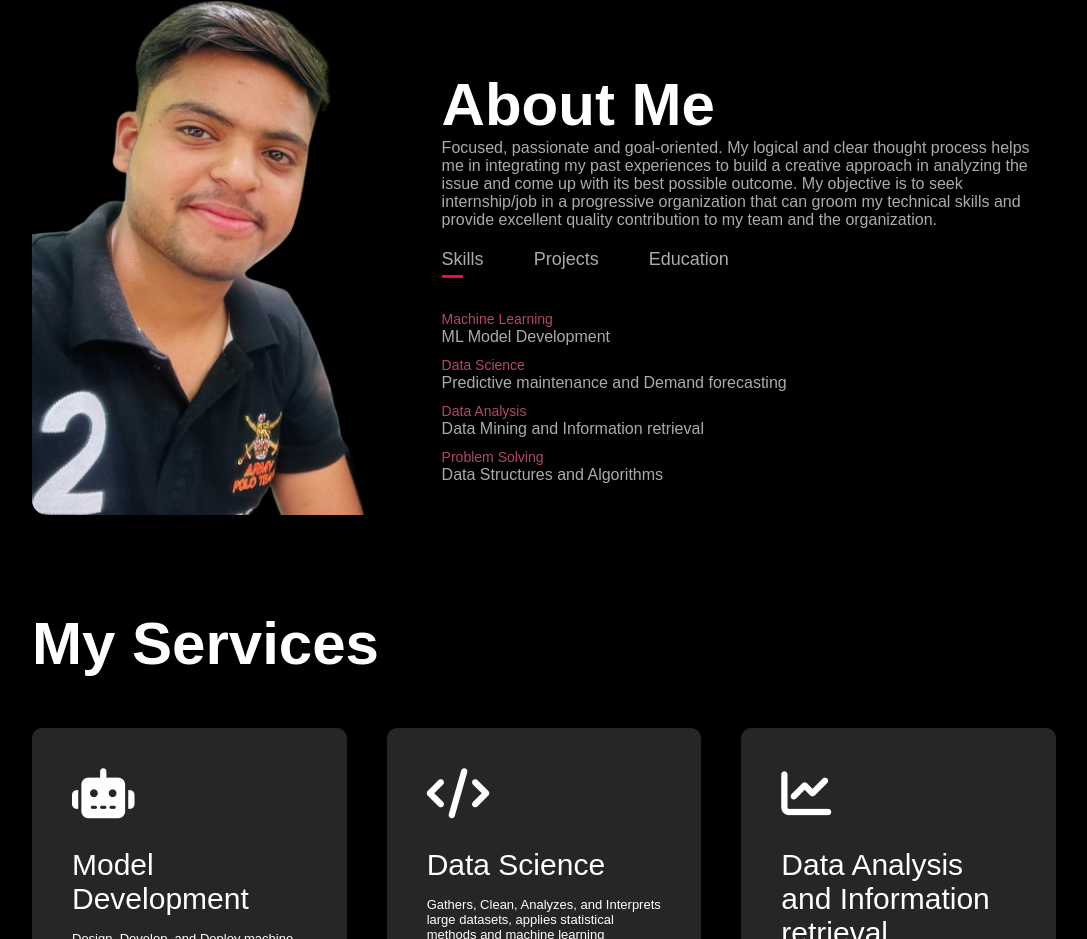
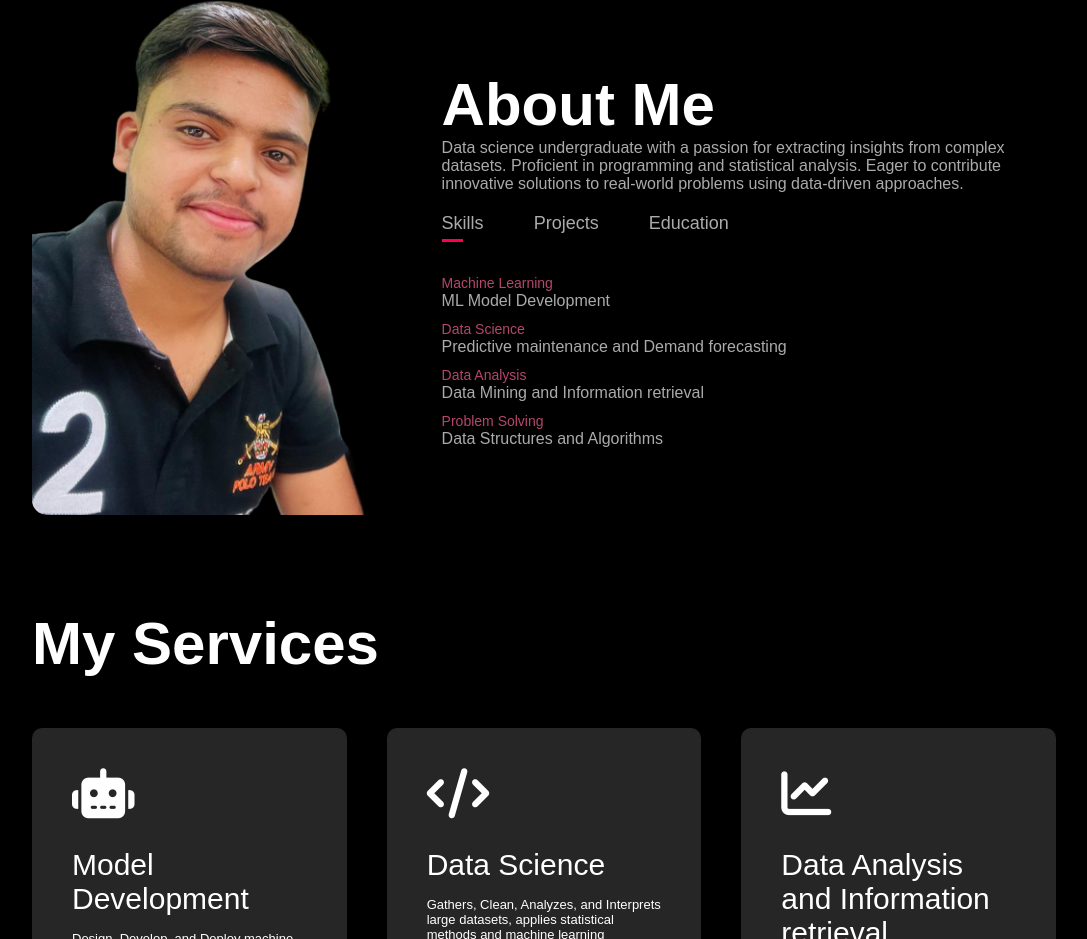
Before and after one commit to nitin1625/Potfolio-Site, a plain HTML site: page index.html in a window 1280 px wide. Shown: the part 797-1736 px from the top of the page, without its empty margins (96-1183 px from the left). Drawn offline with Linux system fonts and the light colour scheme.

Commit message:
Update index.html

```diff
--- a/index.html
+++ b/index.html
@@ -46,13 +46,11 @@
           <div class="about-col-2">
             <h1 class="sub-title">About Me</h1>
             <p>
-              Focused, passionate and goal-oriented. My logical and clear
-              thought process helps me in integrating my past experiences to
-              build a creative approach in analyzing the issue and come up with
-              its best possible outcome. My objective is to seek internship/job
-              in a progressive organization that can groom my technical skills
-              and provide excellent quality contribution to my team and the
-              organization.
+              Data science undergraduate with a passion for extracting
+              insights from complex datasets.
+              Proficient in programming and statistical analysis.
+              Eager to contribute innovative solutions to real-world problems
+              using data-driven approaches.
             </p>
             <div class="tab-titles">
               <p class="tab-links active-link" onclick="opentab('Skills')">
@@ -192,12 +190,6 @@
       </div>
     </div>
 
-    <!-- ----------------------Portfolio--------------- -->
-
-    <!-- code in bw -->
-
-    <!-- ----------------------Portfolio--------------- -->
-
     <!-- -----------------contact ------------------------>
     <div id="contact">
       <div class="container">
@@ -210,7 +202,7 @@
               <a href="https://www.linkedin.com/in/nitin1608/"><i class="fa-brands fa-linkedin"></i></a>
               <a href="https://www.instagram.com/nitin_vasishtha_/"><i class="fa-brands fa-instagram"></i></a>
             </div>
-            <a href="./images/resume_nitin.pdf" download class="btn btn2">Download CV</a>
+            <a href="./images/resume(3).pdf" download class="btn btn2">Download CV</a>
           </div>
           <div class="contact-right">
 <form name="submit-to-google-sheet" >
```
